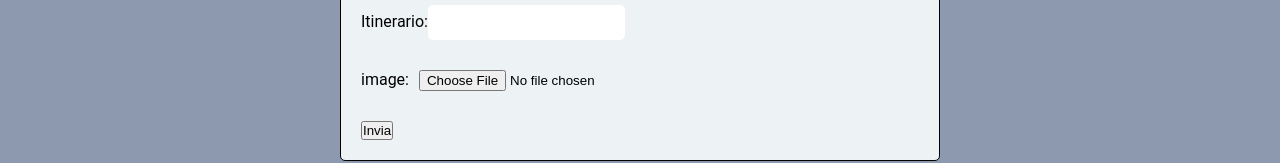
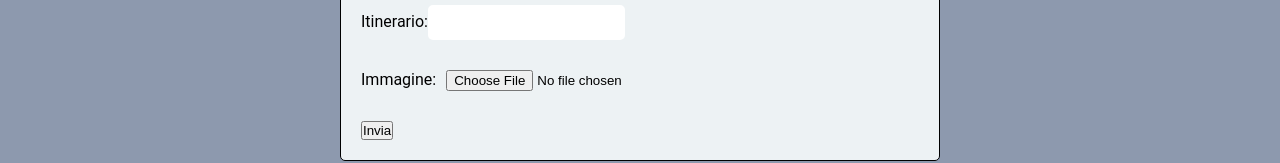
Before and after one commit to micheledidonna01/webapp-gruppo4, a React (Vite) app: page /create in a window 1280 px wide. Shown: the part 335-498 px from the top of the page. Built offline with nearby package versions, Linux system fonts and the light colour scheme; a web font is replaced by a local one.

Commit message:
fix: name

```diff
--- a/src/pages/CreateViaggio.jsx
+++ b/src/pages/CreateViaggio.jsx
@@ -114,7 +114,7 @@ const CreateViaggio = () => {
                     <input type="text" name="itinerario" id="itinerario" value={newViaggio.itinerario} onChange={handleChange} />
                 </div>
                 <div>
-                    <label htmlFor="image">image:</label>
+                    <label htmlFor="image">Immagine:</label>
                     <input type="file" name="image" id="image" value={newViaggio.image} onChange={handleChange} />
                 </div>
                 <button type="submit">Invia</button>
```
